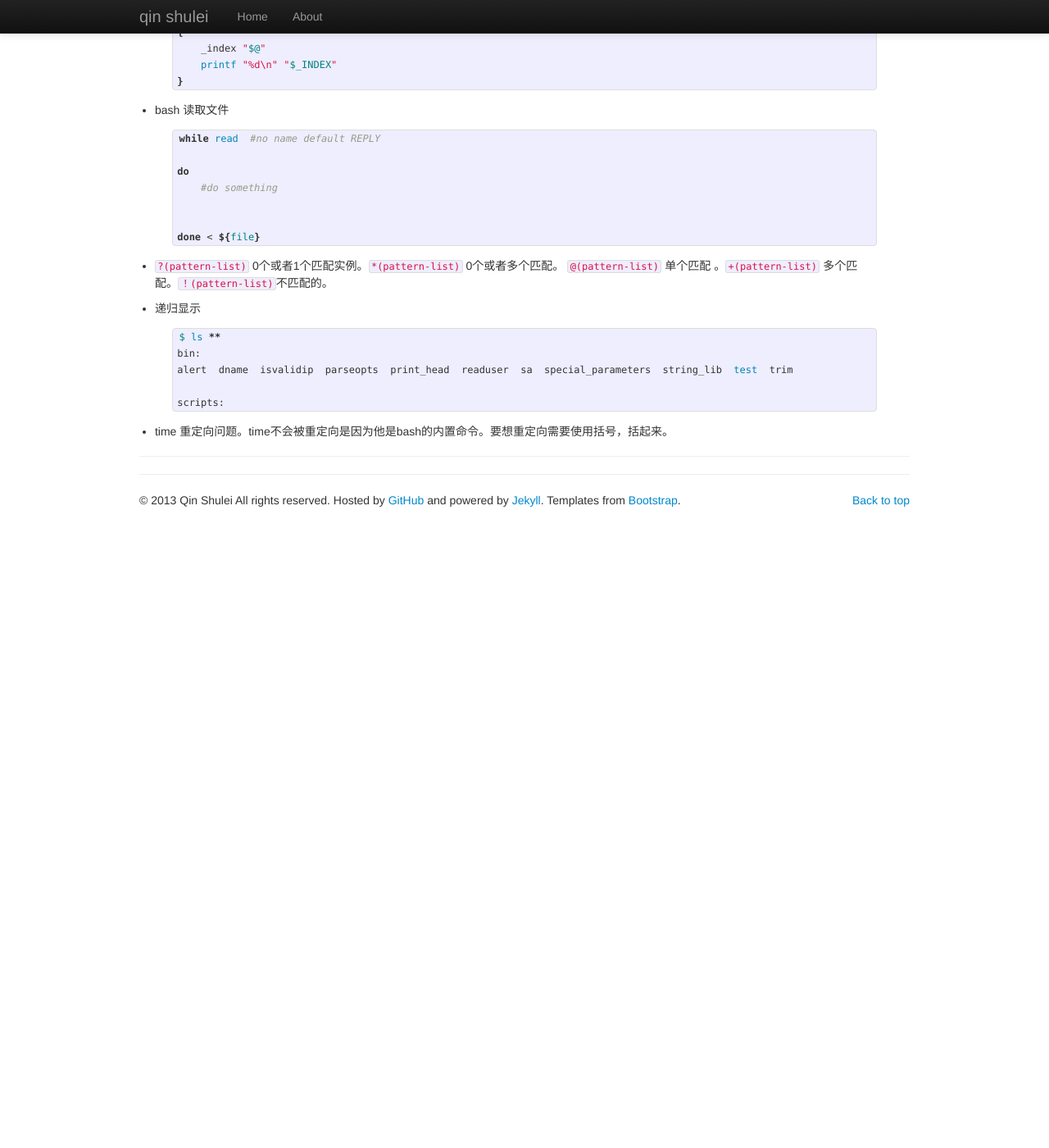
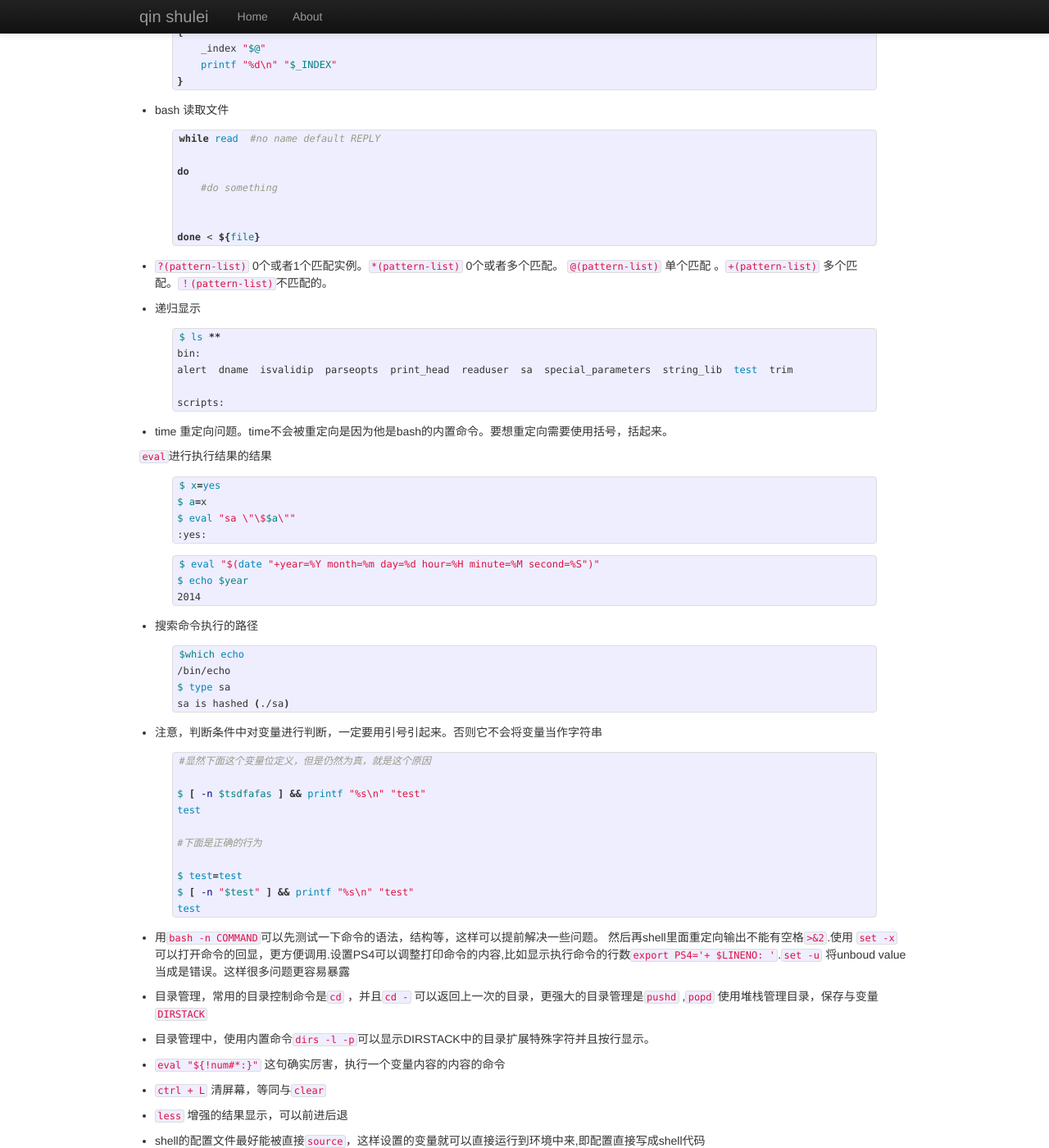
Before and after one commit to qinshulei/qinshulei.github.io, a Jekyll site: the page built from _posts/2014-03-04-shell-tips.markdown, in a window 1280 px wide and 1400 px high, scrolled down 10485 px. Shown: the whole window at 82% size. Built offline with Jekyll 4.4.1, drawn with Linux system fonts in a browser that asks for light colours; Markdown is read by kramdown in place of the engine named in the settings; comment, search, counter and statistics services are not loaded; before the commit the page ends 11115 px from its top, so only the background shows below that; some of the changed text lies outside the part shown.

Commit message:
add some shell tips

```diff
--- a/_posts/2014-03-04-shell-tips.markdown
+++ b/_posts/2014-03-04-shell-tips.markdown
@@ -602,3 +602,96 @@ scripts:
 {% endhighlight %}
 
 + time 重定向问题。time不会被重定向是因为他是bash的内置命令。要想重定向需要使用括号，括起来。
+
+
+ `eval`进行执行结果的结果
+{% highlight bash%}
+$ x=yes
+$ a=x
+$ eval "sa \"\$$a\""
+:yes:
+{% endhighlight %}
+
+{% highlight bash%}
+$ eval "$(date "+year=%Y month=%m day=%d hour=%H minute=%M second=%S")"
+$ echo $year
+2014
+{% endhighlight %}
+
++ 搜索命令执行的路径
+{% highlight bash%}
+$which echo
+/bin/echo
+$ type sa
+sa is hashed (./sa)
+{% endhighlight %}
+
+
++ 注意，判断条件中对变量进行判断，一定要用引号引起来。否则它不会将变量当作字符串
+{% highlight bash%}
+#显然下面这个变量位定义，但是仍然为真，就是这个原因
+$ [ -n $tsdfafas ] && printf "%s\n" "test"
+test
+
+#下面是正确的行为
+$ test=test
+$ [ -n "$test" ] && printf "%s\n" "test"
+test
+
+{% endhighlight %}
+
+
++ 用`bash -n COMMAND`可以先测试一下命令的语法，结构等，这样可以提前解决一些问题。 然后再shell里面重定向输出不能有空格`>&2`.使用 `set -x` 可以打开命令的回显，更方便调用.设置PS4可以调整打印命令的内容,比如显示执行命令的行数`export PS4='+ $LINENO: '`.`set -u` 将unboud value 当成是错误。这样很多问题更容易暴露
+
+
++ 目录管理，常用的目录控制命令是`cd` ，并且`cd -` 可以返回上一次的目录，更强大的目录管理是`pushd` ,`popd` 使用堆栈管理目录，保存与变量`DIRSTACK`
+
+
++ 目录管理中，使用内置命令`dirs -l -p`可以显示DIRSTACK中的目录扩展特殊字符并且按行显示。
+
++ `eval "${!num#*:}"` 这句确实厉害，执行一个变量内容的内容的命令
+
+
++ `ctrl + L` 清屏幕，等同与`clear`
+
++ `less` 增强的结果显示，可以前进后退
+
++ shell的配置文件最好能被直接`source`，这样设置的变量就可以直接运行到环境中来,即配置直接写成shell代码
+
+
++ shell中array可以在中途reset掉，遍历的方法是使用`${array[@]}`.使用`${!array[@]}`可以遍历index.
+
+
++ bash 读取文件`mapfile -t array < "$kjv"` 或者 `array=( < "$kjv")`
+
++ pro bash 最后几章讲解了shell中的图形操作，键盘交互，暂时用不到我就一略而过。但若是想要使用shell编写高交互的东西，可以去参考一下。
+
++ shell 可以操作命令列表 `history -c` 清空历史.`history -s` 保存命令。
+
++ 一些变量
+{% highlight bash%}
+## bash path
+$ echo $BASH
+/bin/bash
+
+## bash pid
+$ echo $$
+5154
+$ echo $BASHPID
+5154
+
+## bash version
+$ echo $BASH_VERSION
+4.2.25(1)-release
+
+## parent PID
+$ echo $PPID
+5042
+
+## return random number
+$ echo $RANDOM
+6780
+
+$ echo $LANG
+en_US.UTF-8
+{% endhighlight %}
```
